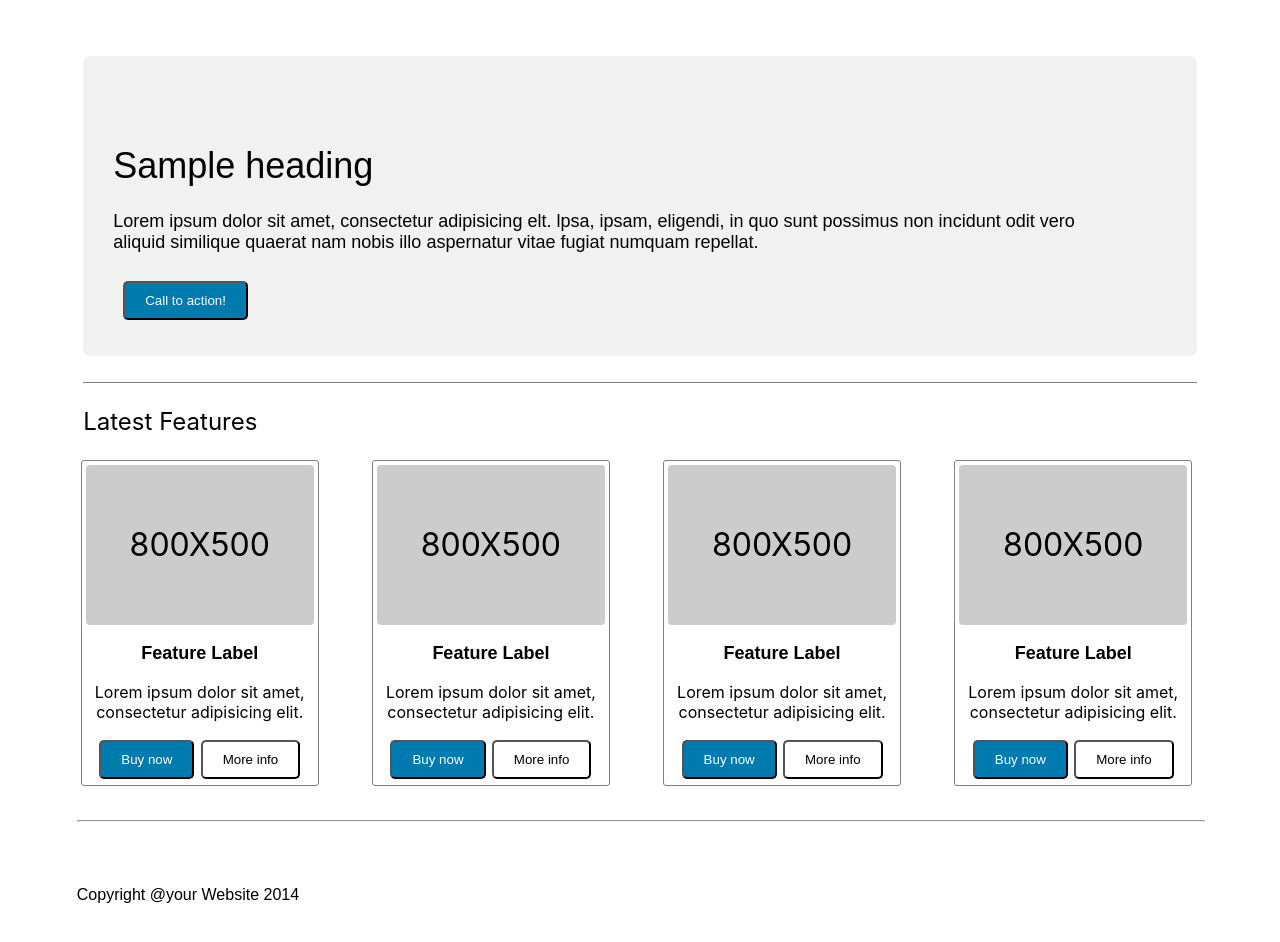
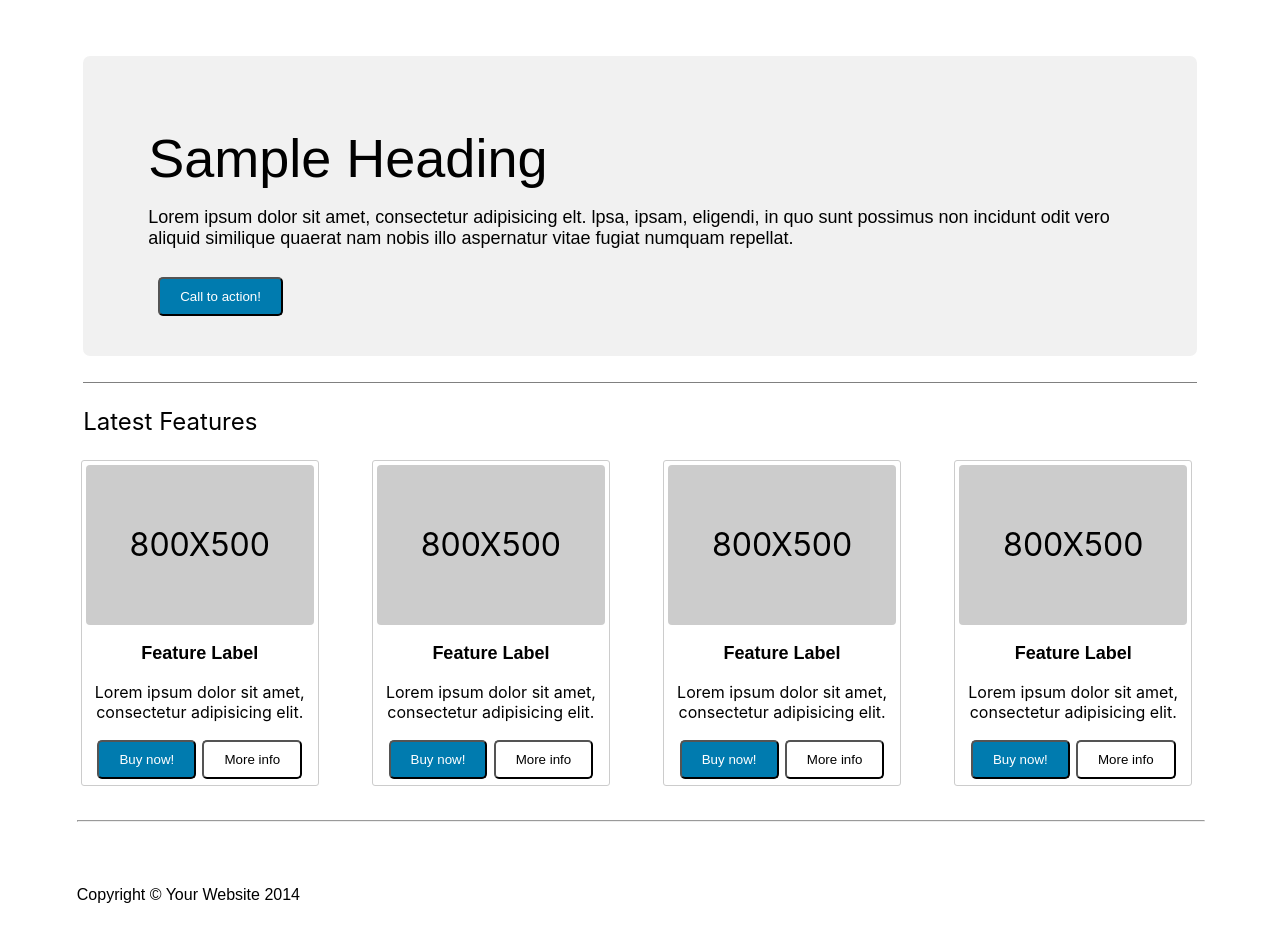
Before and after one commit to Niketanjha/Layout2, a React (Create React App) app: page / in a window 1280 px wide. Shown: the part 60-1002 px from the top of the page. Built offline with nearby package versions, Linux system fonts and the light colour scheme.

Commit message:
minor fixes

```diff
--- a/src/App.css
+++ b/src/App.css
@@ -33,11 +33,11 @@ li a{
 
 .firstText {
   max-width: 1000px;
-  padding-top: 65px;
+  padding-top: 35px;
   font-size: large;
   font-weight: 100;
   font-family: sans-serif;
-  padding-left: 30px;
+  padding-left: 65px;
 }
 
 button {
@@ -71,7 +71,7 @@ button {
 }
 
 .cards {
-  border: 1px solid gray;
+  border: 0.1px solid #CCCCCC;
   padding: 4px;
   width: 85%;
   height: 50%;
--- a/src/App.js
+++ b/src/App.js
@@ -27,7 +27,7 @@ class App extends React.Component{
     <div>
       <div className="marginAll">
         <div className="firstText">
-          <h1 className="sample" style={{fontFamily:'sans-serif',fontWeight:'200'}}>Sample heading</h1>
+          <h1 className="sample" style={{marginBottom:"0.1%", fontSize:"3em",fontFamily:'sans-serif',fontWeight:'200'}}>Sample Heading</h1>
           <p>Lorem ipsum dolor sit amet, consectetur adipisicing elt. lpsa, ipsam, eligendi, in quo sunt possimus non
             incidunt odit vero aliquid similique quaerat nam nobis illo aspernatur vitae fugiat numquam repellat.
           </p>
@@ -47,7 +47,7 @@ class App extends React.Component{
                       </div>
                       <h3 style={{fontSize:"large",fontFamily:'sans-serif'}}>Feature Label</h3>
                       <p> Lorem ipsum dolor sit amet, consectetur adipisicing elit.</p>
-                      <button className="buyNow">Buy now</button>
+                      <button className="buyNow">Buy now!</button>
                       <button className="moreInfo">More info</button>
                     </div>
                   </div>
@@ -55,7 +55,7 @@ class App extends React.Component{
             )
         })}
           <hr className="hrLine"></hr>
-          <p className="copyright"> Copyright @your Website 2014</p>
+          <p className="copyright"> Copyright &copy; Your Website 2014</p>
         </div>
       </div>
     );
```
Also changed, not shown: 19 other files (tests, documents, lock files or other folders).
